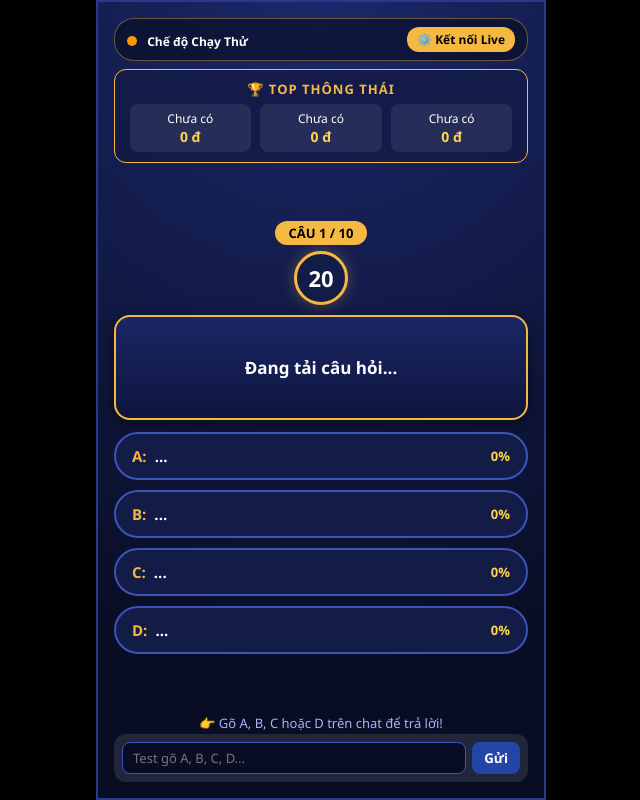
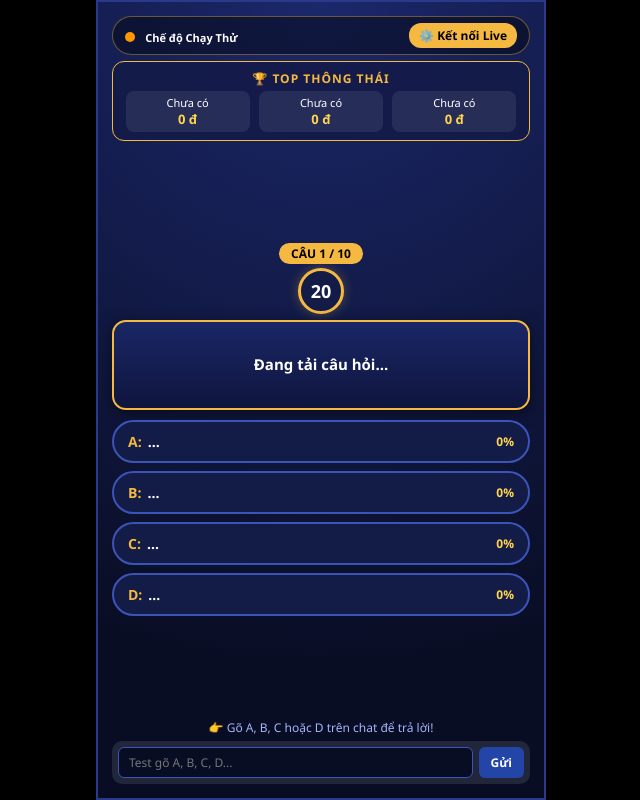
Before and after one commit to ggxxhay/GameTiktokCauDo, a plain HTML site: page index.html in a window 1280 px wide. Shown: the whole page, without its empty margins (319-959 px from the left). Drawn offline with Linux system fonts and the light colour scheme.

Commit message:
Update index.html

```diff
--- a/index.html
+++ b/index.html
@@ -27,7 +27,6 @@
             overflow: hidden;
         }
 
-        /* Khung tỷ lệ 9:16 chuẩn TikTok Live */
         .live-container {
             width: 100vw;
             max-width: 450px;
@@ -38,17 +37,16 @@
             display: flex;
             flex-direction: column;
             justify-content: space-between;
-            padding: 16px;
+            padding: 14px;
             position: relative;
         }
 
-        /* Header & Trạng thái kết nối */
         .header {
             display: flex;
             justify-content: space-between;
             align-items: center;
             background: rgba(0, 0, 0, 0.4);
-            padding: 8px 12px;
+            padding: 6px 12px;
             border-radius: 20px;
             border: 1px solid rgba(245, 185, 66, 0.4);
         }
@@ -73,117 +71,111 @@
             cursor: pointer;
         }
 
-        /* Bảng xếp hạng Top 3 */
         .leaderboard {
             background: rgba(19, 27, 71, 0.85);
             border: 1px solid var(--border-gold);
             border-radius: 12px;
-            padding: 10px;
-            margin-top: 8px;
+            padding: 8px;
+            margin-top: 6px;
         }
         .leaderboard h3 {
-            font-size: 13px;
+            font-size: 12px;
             text-align: center;
             color: var(--border-gold);
-            margin-bottom: 6px;
+            margin-bottom: 4px;
             text-transform: uppercase;
             letter-spacing: 1px;
         }
         .top-list {
             display: flex;
             justify-content: space-around;
-            font-size: 12px;
+            font-size: 11px;
         }
         .top-item {
             text-align: center;
             background: rgba(255,255,255,0.08);
-            padding: 6px 8px;
+            padding: 4px 6px;
             border-radius: 8px;
             width: 31%;
             overflow: hidden;
             text-overflow: ellipsis;
             white-space: nowrap;
         }
-        .top-item span { display: block; font-weight: bold; color: #ffd54f; font-size: 14px; }
+        .top-item span { display: block; font-weight: bold; color: #ffd54f; font-size: 13px; }
 
-        /* Đồng hồ & Số câu */
         .timer-section {
             text-align: center;
-            margin: 10px 0;
+            margin: 6px 0;
         }
         .question-badge {
             background: var(--border-gold);
             color: #000;
-            padding: 3px 14px;
+            padding: 2px 12px;
             border-radius: 15px;
             font-weight: 800;
-            font-size: 13px;
+            font-size: 12px;
             display: inline-block;
-            margin-bottom: 6px;
+            margin-bottom: 4px;
         }
         .timer-circle {
-            width: 54px; height: 54px;
+            width: 46px; height: 46px;
             border-radius: 50%;
             border: 3px solid var(--border-gold);
             display: flex;
             justify-content: center;
             align-items: center;
             margin: 0 auto;
-            font-size: 22px;
+            font-size: 18px;
             font-weight: bold;
             background: var(--bg-card);
-            box-shadow: 0 0 15px rgba(245, 185, 66, 0.3);
+            box-shadow: 0 0 12px rgba(245, 185, 66, 0.3);
         }
 
-        /* Khung Câu hỏi */
         .question-box {
             background: linear-gradient(180deg, #1a2766 0%, #0e153d 100%);
             border: 2px solid var(--border-gold);
-            border-radius: 16px;
-            padding: 18px 14px;
+            border-radius: 14px;
+            padding: 14px 12px;
             text-align: center;
-            font-size: 17px;
+            font-size: 15px;
             font-weight: 600;
-            line-height: 1.4;
-            min-height: 105px;
+            line-height: 1.3;
+            min-height: 90px;
             display: flex;
             align-items: center;
             justify-content: center;
-            box-shadow: 0 6px 20px rgba(0,0,0,0.5);
+            box-shadow: 0 4px 15px rgba(0,0,0,0.5);
         }
 
-        /* Các lựa chọn A B C D */
         .options-grid {
             display: flex;
             flex-direction: column;
-            gap: 10px;
-            margin: 12px 0;
+            gap: 8px;
+            margin: 10px 0;
         }
 
         .option-btn {
             position: relative;
             background: var(--bg-card);
             border: 2px solid #3c54b8;
-            border-radius: 25px;
-            padding: 12px 16px;
+            border-radius: 22px;
+            padding: 10px 14px;
             color: #fff;
-            font-size: 15px;
+            font-size: 14px;
             font-weight: 600;
             text-align: left;
             overflow: hidden;
             display: flex;
             justify-content: space-between;
             align-items: center;
-            transition: transform 0.2s, border-color 0.3s;
         }
 
         .option-btn .prefix {
             color: var(--border-gold);
             font-weight: 800;
-            margin-right: 8px;
+            margin-right: 6px;
         }
 
-        /* Thanh tiến trình % vote của người xem */
         .vote-bar {
             position: absolute;
             top: 0; left: 0; bottom: 0;
@@ -194,27 +186,26 @@
         }
 
         .option-content, .vote-percent { position: relative; z-index: 1; }
-        .vote-percent { font-size: 13px; color: #ffd54f; font-weight: bold; }
+        .vote-percent { font-size: 12px; color: #ffd54f; font-weight: bold; }
 
-        /* Hiệu ứng đúng / sai */
-        .option-btn.correct { background: var(--correct) !important; border-color: #72ffab !important; transform: scale(1.02); }
+        .option-btn.correct { background: var(--correct) !important; border-color: #72ffab !important; }
         .option-btn.wrong { background: var(--wrong) !important; border-color: #ff8a8a !important; opacity: 0.7; }
 
-        /* Dòng thông báo & Chạy thử */
         .ticker {
             text-align: center;
-            font-size: 13px;
+            font-size: 12px;
             color: #a5b4fc;
-            height: 20px;
+            height: 18px;
             overflow: hidden;
+            margin-bottom: 4px;
         }
 
         .sim-bar {
             display: flex;
             gap: 6px;
             background: rgba(255,255,255,0.1);
-            padding: 8px;
-            border-radius: 12px;
+            padding: 6px;
+            border-radius: 10px;
         }
         .sim-bar input {
             flex: 1;
@@ -222,20 +213,20 @@
             border: 1px solid #3c54b8;
             color: #fff;
             padding: 6px 10px;
-            border-radius: 8px;
-            font-size: 13px;
+            border-radius: 6px;
+            font-size: 12px;
         }
         .sim-bar button {
             background: var(--accent-blue);
             color: #fff;
             border: none;
             padding: 6px 12px;
-            border-radius: 8px;
+            border-radius: 6px;
             font-weight: bold;
             cursor: pointer;
+            font-size: 12px;
         }
 
-        /* Modal Cài đặt TikTok */
         .modal {
             display: none;
             position: absolute;
@@ -253,30 +244,28 @@
             padding: 20px;
             width: 100%;
         }
-        .modal-content h2 { font-size: 18px; color: var(--border-gold); margin-bottom: 12px; }
-        .modal-content label { display: block; font-size: 12px; margin-bottom: 4px; color: #ccc; }
+        .modal-content h2 { font-size: 16px; color: var(--border-gold); margin-bottom: 10px; }
+        .modal-content label { display: block; font-size: 11px; margin-bottom: 4px; color: #ccc; }
         .modal-content input {
-            width: 100%; padding: 8px; margin-bottom: 12px;
+            width: 100%; padding: 8px; margin-bottom: 10px;
             border-radius: 8px; border: 1px solid #3c54b8;
-            background: #090d24; color: #fff;
+            background: #090d24; color: #fff; font-size: 13px;
         }
-        .modal-actions { display: flex; gap: 10px; justify-content: flex-end; }
+        .modal-actions { display: flex; gap: 8px; justify-content: flex-end; }
     </style>
 </head>
 <body>
 
 <div class="live-container">
-    <!-- Header -->
     <div>
         <div class="header">
             <div>
                 <span id="statusDot" class="status-dot"></span>
-                <span id="statusText" style="font-size: 12px; font-weight: bold;">Chế độ Chạy Thử</span>
+                <span id="statusText" style="font-size: 11px; font-weight: bold;">Chế độ Chạy Thử</span>
             </div>
             <button class="btn-config" onclick="openModal()">⚙️ Kết nối Live</button>
         </div>
 
-        <!-- Bảng xếp hạng -->
         <div class="leaderboard">
             <h3>🏆 Top Thông Thái</h3>
             <div class="top-list" id="topList">
@@ -287,7 +276,6 @@
         </div>
     </div>
 
-    <!-- Đồng hồ & Câu hỏi -->
     <div>
         <div class="timer-section">
             <div class="question-badge" id="qNumber">CÂU 1 / 10</div>
@@ -298,7 +286,6 @@
             Đang tải câu hỏi...
         </div>
 
-        <!-- 4 Đáp án -->
         <div class="options-grid">
             <div class="option-btn" id="opt-A">
                 <div class="vote-bar" id="bar-A"></div>
@@ -323,7 +310,6 @@
         </div>
     </div>
 
-    <!-- Footer: Thông báo & Giả lập -->
     <div>
         <div class="ticker" id="ticker">👉 Gõ A, B, C hoặc D trên chat để trả lời!</div>
         <div class="sim-bar" id="simBar">
@@ -332,7 +318,6 @@
         </div>
     </div>
 
-    <!-- Modal Cấu hình EulerStream -->
     <div class="modal" id="configModal">
         <div class="modal-content">
             <h2>Kết nối TikTok Live</h2>
@@ -340,9 +325,6 @@
             <input type="text" id="ttUser" placeholder="ví dụ: user12345">
             <label>EulerStream API Key (Miễn phí):</label>
             <input type="text" id="ttApiKey" placeholder="Dán API Key vào đây...">
-            <p style="font-size: 11px; color: #aaa; margin-bottom: 12px;">
-                *Đăng ký tài khoản miễn phí tại <b>eulerstream.com</b> để lấy API Key kết nối trực tiếp không cần server.
-            </p>
             <div class="modal-actions">
                 <button class="btn-config" style="background:#555; color:#fff;" onclick="closeModal()">Đóng</button>
                 <button class="btn-config" onclick="connectTikTok()">Kết nối ngay</button>
@@ -352,7 +334,6 @@
 </div>
 
 <script>
-    // 1. DANH SÁCH 10 CÂU HỎI MẪU
     const questions = [
         { q: "Đâu là tên một loại bánh truyền thống nổi tiếng của Việt Nam dịp Tết?", A: "Bánh Tét", B: "Bánh Mì", C: "Bánh Xèo", D: "Bánh Cuốn", ans: "A" },
         { q: "Con vật nào sau đây không nằm trong 12 con giáp của Việt Nam?", A: "Con Mèo", B: "Con Trâu", C: "Con Thỏ", D: "Con Rồng", ans: "C" },
@@ -370,17 +351,13 @@
     let timeLeft = 20;
     let timerInterval;
     let isAcceptingAnswers = false;
-
-    // Lưu trữ vote của câu hiện tại: { userId: { name, choice } }
     let currentVotes = {};
-    // Bảng điểm tổng: { userId: { name, score } }
     let scores = {};
     let ws = null;
 
-    // Bắt đầu câu hỏi
     function loadQuestion() {
         if (currentIdx >= questions.length) {
-            currentIdx = 0; // Lặp lại từ đầu khi hết 10 câu
+            currentIdx = 0;
         }
 
         const item = questions[currentIdx];
@@ -412,28 +389,23 @@
         }, 1000);
     }
 
-    // Xử lý khi có người bình luận
     function handleIncomingComment(userId, nickname, text) {
         if (!isAcceptingAnswers) return;
-
-        // Lấy ký tự đầu tiên in hoa (chấp nhận "A", "a", "A.", "Đáp án A" -> lọc đơn giản)
         const clean = text.trim().toUpperCase();
         let choice = null;
         if (['A', 'B', 'C', 'D'].includes(clean)) {
             choice = clean;
-        } else if (clean.startsWith('A ') || clean.startsWith('B ') || clean.startsWith('C ') || clean.startsWith('D ')) {
+        } else if (clean.length > 0 && ['A', 'B', 'C', 'D'].includes(clean[0])) {
             choice = clean[0];
         }
 
         if (!choice) return;
 
-        // Cập nhật lựa chọn của user (cho phép đổi ý trước khi hết giờ)
         currentVotes[userId] = { name: nickname, choice: choice };
-        document.getElementById('ticker').innerText = `💬 ${nickname} vừa chọn đáp án ${choice}`;
+        document.getElementById('ticker').innerText = `💬 ${nickname} chọn: ${choice}`;
         updateVoteBars();
     }
 
-    // Cập nhật thanh % bình chọn
     function updateVoteBars() {
         const counts = { A: 0, B: 0, C: 0, D: 0 };
         let total = 0;
@@ -450,7 +422,6 @@
         });
     }
 
-    // Chốt đáp án & Cộng điểm
     function revealAnswer() {
         isAcceptingAnswers = false;
         const correctOpt = questions[currentIdx].ans;
@@ -473,17 +444,15 @@
             }
         });
 
-        document.getElementById('ticker').innerText = `🎉 Đáp án đúng là ${correctOpt}! Có ${winners} bạn trả lời đúng (+10đ)`;
+        document.getElementById('ticker').innerText = `🎉 Đáp án đúng: ${correctOpt} (${winners} bạn đúng +10đ)`;
         updateLeaderboard();
 
-        // Chờ 5 giây rồi sang câu mới
         setTimeout(() => {
             currentIdx++;
             loadQuestion();
-        }, 5000);
+        }, 4000);
     }
 
-    // Cập nhật Top 3
     function updateLeaderboard() {
         const sorted = Object.values(scores).sort((a, b) => b.score - a.score).slice(0, 3);
         const topList = document.getElementById('topList');
@@ -493,14 +462,13 @@
             const player = sorted[i];
             const medal = i === 0 ? '🥇' : (i === 1 ? '🥈' : '🥉');
             if (player) {
-                topList.innerHTML += `<div class="top-item">${medal} ${player.name}<span>${player.score} đ</span></div>`;
+                topList.innerHTML += `<div class="top-item">${medal} ${player.name}<span>${player.score}đ</span></div>`;
             } else {
-                topList.innerHTML += `<div class="top-item">${medal} Trống<span>0 đ</span></div>`;
+                topList.innerHTML += `<div class="top-item">${medal} Trống<span>0đ</span></div>`;
             }
         }
     }
 
-    // Chức năng tự test trên điện thoại
     function simulateChat() {
         const input = document.getElementById('simInput');
         if (!input.value) return;
@@ -510,7 +478,6 @@
         input.value = '';
     }
 
-    // Modal & Kết nối EulerStream WebSocket
     function openModal() { document.getElementById('configModal').style.display = 'flex'; }
     function closeModal() { document.getElementById('configModal').style.display = 'none'; }
 
@@ -526,19 +493,32 @@
         closeModal();
 
         document.getElementById('statusText').innerText = "Đang kết nối...";
-
-        // Kết nối WebSocket công khai của EulerStream
         const wsUrl = `wss://ws.eulerstream.com?uniqueId=${encodeURIComponent(user)}&apiKey=${encodeURIComponent(apiKey)}`;
         ws = new WebSocket(wsUrl);
 
         ws.onopen = () => {
             document.getElementById('statusDot').classList.add('connected');
             document.getElementById('statusText').innerText = `Live: @${user}`;
-            document.getElementById('simBar').style.display = 'none'; // Ẩn thanh test khi đã lên live thật
+            document.getElementById('simBar').style.display = 'none';
         };
 
         ws.onmessage = (event) => {
             try {
                 const payload = JSON.parse(event.data);
-                // Bắt sự kiện bình luận từ luồng dữ liệu
-                if (payload.
+                if (payload.messages) {
+                    payload.messages.forEach(msg => {
+                        if (msg.type === 'WebcastChatMessage' && msg.data) {
+                            const uid = msg.data.user?.uniqueId || 'unknown';
+                            const nick = msg.data.user?.nickname || uid;
+                            const comment = msg.data.comment || '';
+                            handleIncomingComment(uid, nick, comment);
+                        }
+                    });
+                }
+            } catch (e) { console.error(e); }
+        };
+
+        ws.onclose = () => {
+            document.getElementById('statusDot').classList.remove('connected');
+            document.getElementById('statusText').innerText = "Mất kết nối";
+            document.getElementById('simBar').
```
